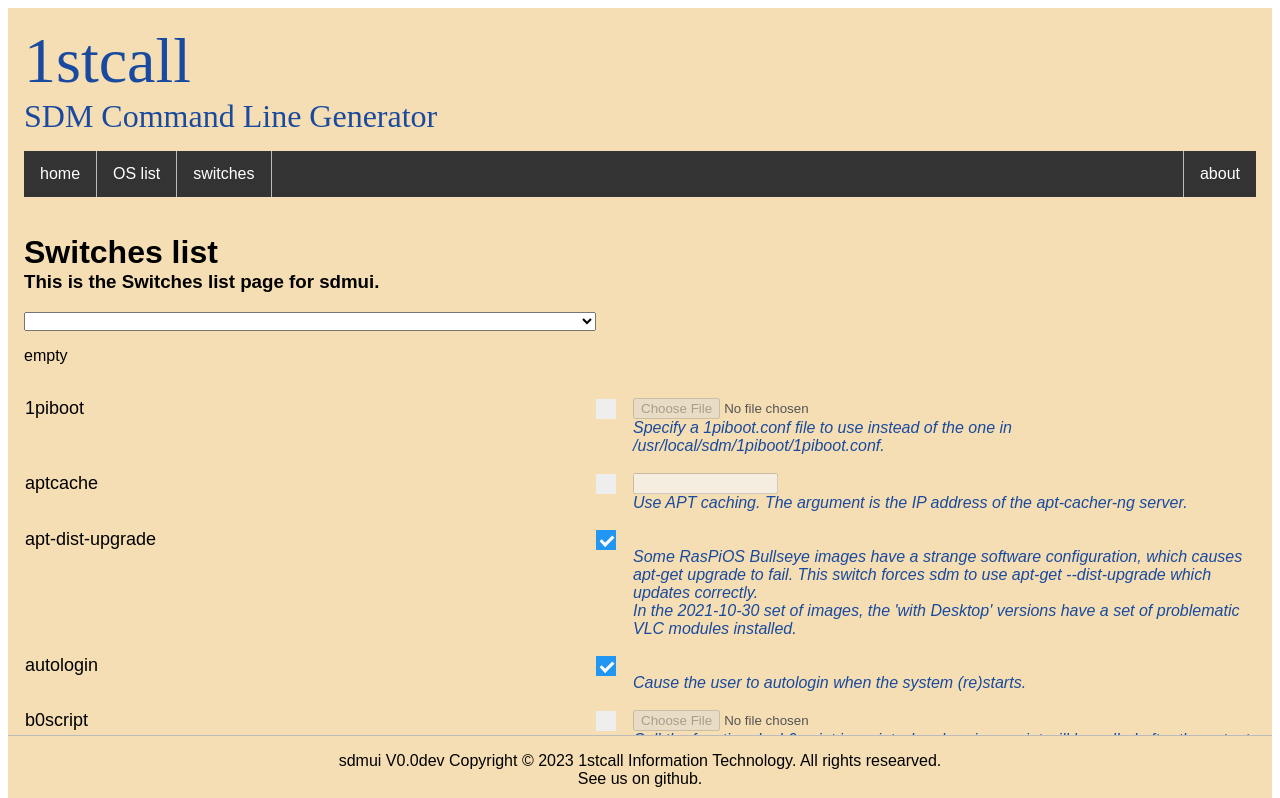
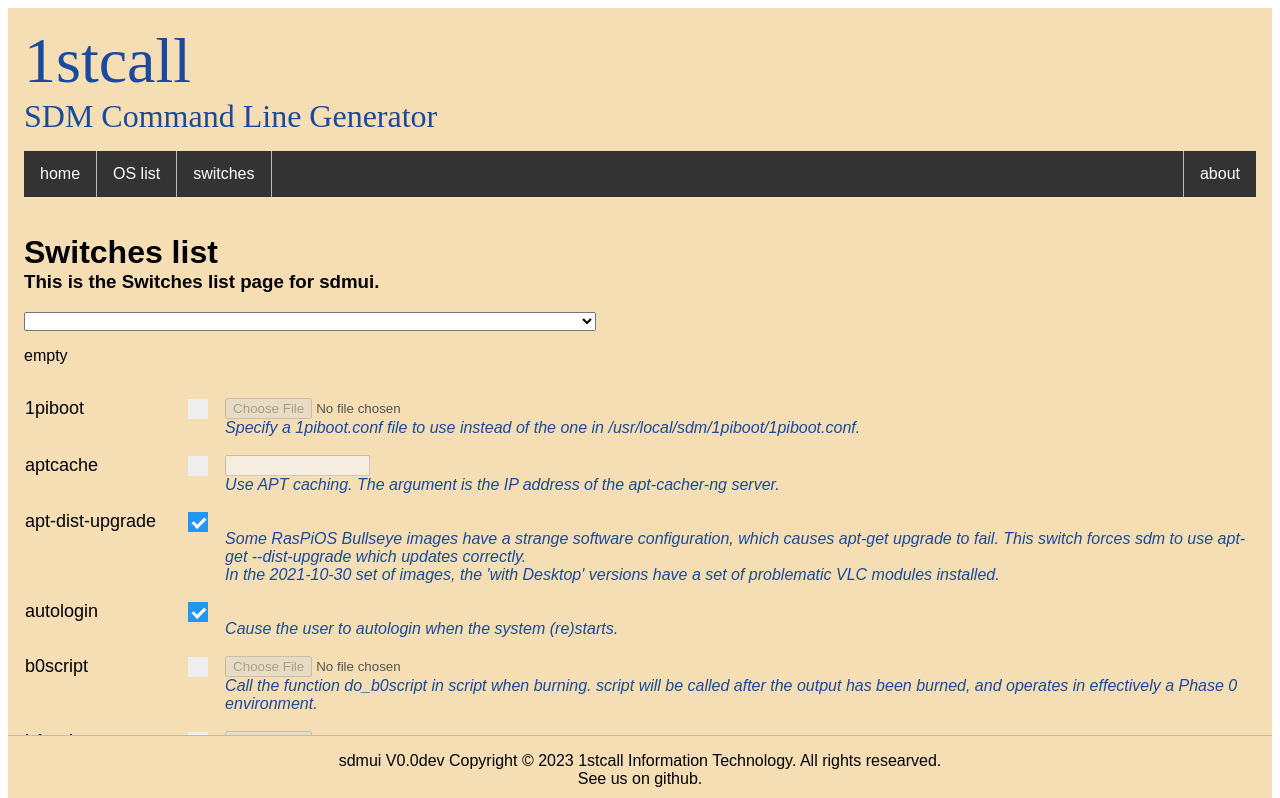
Before and after one commit to 1stcall/sdmui, a SvelteKit app: page /switches in a window 1280 px wide. Shown: the top 798 px of the page. Built offline with nearby package versions, Linux system fonts and the light colour scheme; a web font is replaced by a local one.

Commit message:
moved the pios selection out of the table

```diff
--- a/src/routes/switches/+page.svelte
+++ b/src/routes/switches/+page.svelte
@@ -1,15 +1,14 @@
 <script>
 	export let data;
-	export let selected="empty";
+	export let selected = "empty";
 </script>
 
 <h1 class="heading1">Switches list</h1>
 <h3 class="heading3">This is the Switches list page for sdmui.</h3>
 
-<form class="switches">
-
+<form>
 	<select id="piosval" bind:value={selected}>
-		{#each data.pioslist as {id, name, description}}
+		{#each data.pioslist as { id, name, description }}
 			<option value={id}>
 				{name} - {description}
 			</option>
@@ -17,6 +16,7 @@
 	</select>
 	<p>{selected}</p>
 
+	<div class="switches">
 		{#each data.switches as { name, description, selected, editable, hasArgument, argumentType, argumentValue, message, errorMessage, depends }}
 			<div class="row">
 				<td class="col firstcol">
@@ -72,7 +72,10 @@
 								/>
 							{/if}
 							{#if selected}
-							<span id="inputMessage">{@html message}</span><span id="errorMessage" hidden>{@html errorMessage}</span>
+								<span id="inputMessage">{@html message}</span
+								><span id="errorMessage" hidden
+									>{@html errorMessage}</span
+								>
 							{/if}
 						{:else}
 							<br />
@@ -82,6 +85,7 @@
 				>
 			</div>
 		{/each}
+	</div>
 	<input type="submit" />
 </form>
 
```
Lines whose indentation alone changed are shown as unchanged.
